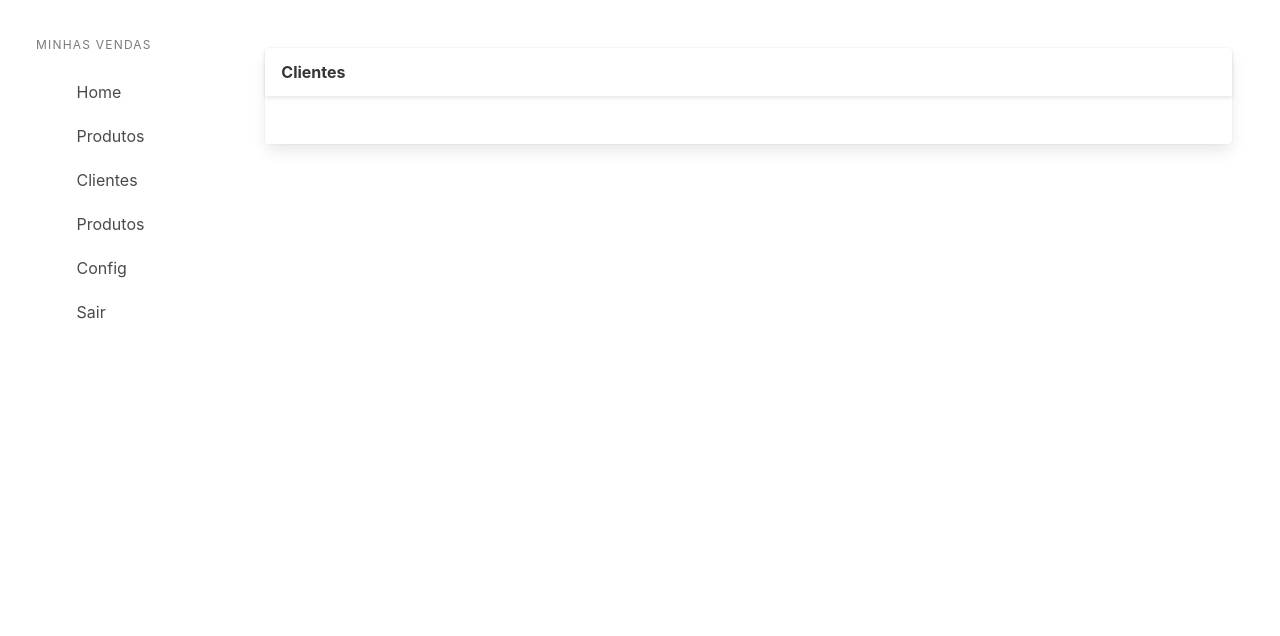
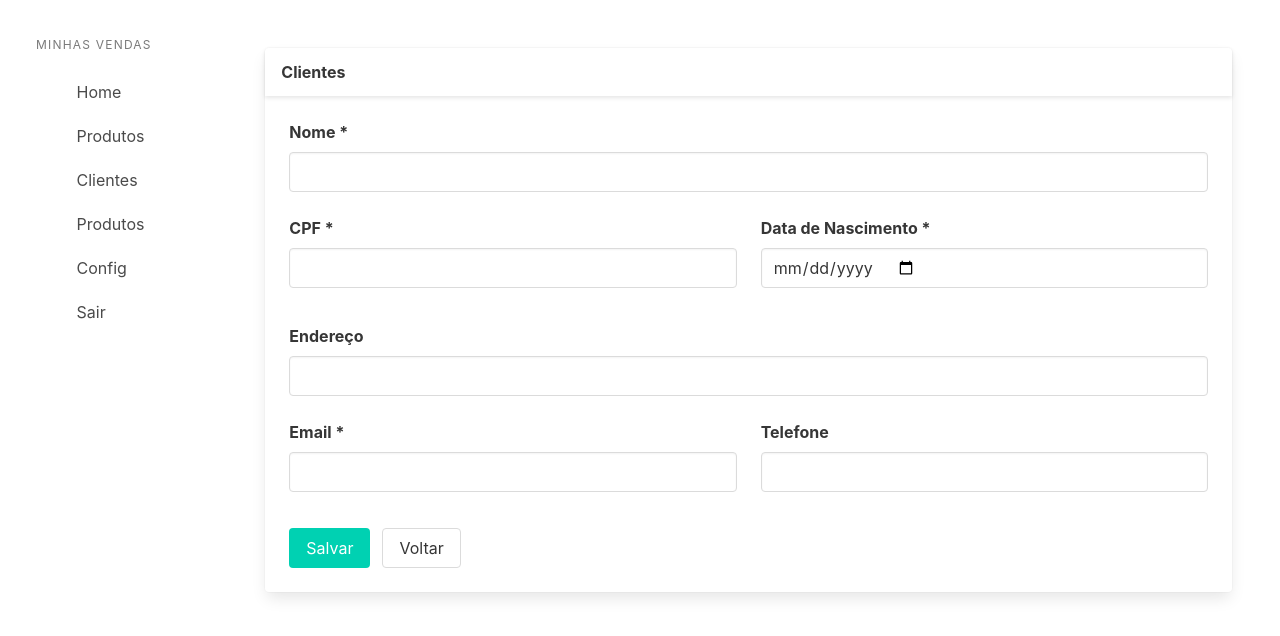
Before and after one commit to Israel-Ferreira/next-spring, a Next.js app in the folder vendas-app/: page /cadastros/clientes in a window 1280 px wide. Shown: the top 636 px of the page. Built offline with nearby package versions, Linux system fonts and the light colour scheme.

Commit message:
Criando o formulário de clientes

```diff
--- a/vendas-app/src/components/clientes/cadastro/form.tsx
+++ b/vendas-app/src/components/clientes/cadastro/form.tsx
@@ -1 +1,119 @@
 import React from 'react'
+import { useFormik } from 'formik'
+
+import { Cliente } from 'models/cliente'
+import Input from 'components/common/Input'
+import Link from 'next/link'
+
+
+interface ClientFormProps {
+    cliente: Cliente
+    onSubmit: (cliente: Cliente) => void
+}
+
+
+const formScheme: Cliente = {
+    cpf: '',
+    dataCadastro: '',
+    dataNascimento: '',
+    email: '',
+    endereco: '',
+    nome: '',
+    id: '',
+    telefone: ''
+
+}
+
+export const ClientForm: React.FC<ClientFormProps> = ({ cliente, onSubmit }) => {
+    const formik = useFormik<Cliente>({
+        initialValues: { ...formScheme, ...cliente },
+        onSubmit
+    })
+
+    return (
+        <form onSubmit={formik.handleSubmit}>
+
+            {
+                formik.values.id ?
+                <div className="columns">
+                    <Input labelText="Código:"
+                        columnSize="is-half"
+                        value={formik.values.id}
+                        id="inputId"
+                        disabled
+                    />
+
+                    <Input labelText="Data Cadastro:"
+                        columnSize="is-half"
+                        value={formik.values.dataCadastro}
+                        id="inputDataCadastro"
+                        disabled
+                    />
+                </div> : <></>
+
+            }
+
+
+            <div className="columns">
+                <Input labelText="Nome"
+                    id="nome" name="nome"
+                    autoComplete="off"
+                    required
+                    onChange={formik.handleChange} value={formik.values.nome} />
+            </div>
+            <div className="columns">
+                <Input labelText="CPF"
+                    required
+                    id="cpf" name="cpf"
+                    columnSize='half'
+                    autoComplete='off'
+                    onChange={formik.handleChange} value={formik.values.cpf} />
+
+                <Input labelText="Data de Nascimento"
+                    required={true}
+                    id="dataNascimento" name="dataNascimento"
+                    type={'date'}
+                    columnSize="half"
+                    autoComplete='off'
+                    onChange={formik.handleChange} value={formik.values.dataNascimento} />
+            </div>
+            <div className="columns">
+                <Input labelText="Endereço"
+                    id="endereco" name="endereco" autoComplete='off'
+                    onChange={formik.handleChange}
+                    value={formik.values.endereco} />
+            </div>
+            <div className="columns">
+                <Input labelText="Email"
+                    required
+                    id="email" name="email"
+                    columnSize='half'
+                    autoComplete='off'
+                    onChange={formik.handleChange} value={formik.values.email} />
+
+                <Input labelText="Telefone"
+                    id="telefone" name="telefone"
+                    columnSize="half"
+                    autoComplete='off'
+                    onChange={formik.handleChange} value={formik.values.telefone} />
+            </div>
+
+            <div className="field is-grouped">
+                <div className="control">
+                    <button type="submit" className='button is-primary'>
+                        {formik.values.id ? "Atualizar" : "Salvar"}
+                    </button>
+                </div>
+
+                <div className="control">
+                    <Link href="/consultas/produtos">
+                        <button className="button">
+                            Voltar
+                        </button>
+                    </Link>
+                </div>
+
+            </div>
+        </form>
+    )
+}
--- a/vendas-app/src/components/clientes/cadastro/index.tsx
+++ b/vendas-app/src/components/clientes/cadastro/index.tsx
@@ -1,10 +1,19 @@
 import { Layout } from 'components/layout'
-import React from 'react'
+import { Cliente } from 'models/cliente'
+import React, { useState } from 'react'
+import { ClientForm } from './form'
 
 export const CadastroCliente : React.FC = () => {
+    const [cliente, setCliente] = useState<Cliente>({})
+
+
+    const handleSubmit = (cliente: Cliente) => {
+        console.log(cliente)
+    }
+
     return (
         <Layout title="Clientes">
-
+            <ClientForm cliente={cliente}  onSubmit={handleSubmit} />
         </Layout>
     )
 }
--- a/vendas-app/src/components/common/Input.tsx
+++ b/vendas-app/src/components/common/Input.tsx
@@ -11,7 +11,7 @@ interface InputProps extends InputHTMLAttributes<HTMLInputElement> {
 
 
 
-const Input: React.FC<InputProps> = ({columnSize, labelText, currency,error,  ...props}) => {
+const Input: React.FC<InputProps> = ({columnSize, labelText, currency,error,   ...props}) => {
 
     const onInputChange = (event) => {
         let value = event.target.value
@@ -19,19 +19,15 @@ const Input: React.FC<InputProps> = ({columnSize, labelText, currency,error,  ..
         if(value && currency) {
             value = formatReal(value)
         }
-
-        if(props.onChange){
-            props.onChange(value)
-        }
     }
 
     return (
         <Fragment>
             <div className={`field column is-${columnSize ? columnSize : 'full'}`}>
-                <label className="label">{labelText}</label>
+                <label className="label">{props.required ? `${labelText} *` : `${labelText}` }</label>
 
                 <div className="control">
-                    <input className="input" placeholder={props.placeholder} value={props.value}  {...props} onChange={onInputChange}  />
+                    <input className="input" placeholder={props.placeholder} value={props.value}  {...props}  />
                     {error &&
                         <p className="help is-danger">{error}</p>
                     }
--- a/vendas-app/src/components/produtos/FormProduto.tsx
+++ b/vendas-app/src/components/produtos/FormProduto.tsx
@@ -163,12 +163,12 @@ const FormProduto: React.FC<FormProdutoProps> = ({setMessages,messages, ...props
 
 
                 <div className="columns">
-                    <Input columnSize='6' value={sku} labelText="SKU" placeholder="Digite o sku" onChange={setSku} error={errors.sku} />
-                    <Input labelText="Preço" columnSize='6' placeholder='Digite o preço' onChange={setPrice} value={price} error={errors.preco}  currency maxLength={16} />
+                    <Input columnSize='6' value={sku} labelText="SKU" placeholder="Digite o sku" onChange={e => setSku(e.target.value)} error={errors.sku} />
+                    <Input labelText="Preço" columnSize='6' placeholder='Digite o preço' onChange={e => setPrice(formatReal(e.target.value))} value={price} error={errors.preco}  currency maxLength={16} />
                 </div>
 
                 <div className="columns">
-                    <Input  value={productName} labelText='Nome do Produto' placeholder="Digite o nome do produto..." onChange={setProductName} error={errors.nome} />
+                    <Input  value={productName} labelText='Nome do Produto' placeholder="Digite o nome do produto..." onChange={e => setProductName(e.target.value)} error={errors.nome} />
                 </div>
 
                 <div className="columns">
--- /dev/null
+++ b/vendas-app/src/models/cliente.ts
@@ -0,0 +1,10 @@
+export interface Cliente {
+    id?: string
+    nome?: string
+    cpf?: string
+    email?: string
+    dataNascimento?: string
+    endereco?: string
+    telefone?: string
+    dataCadastro?: string
+}
```
